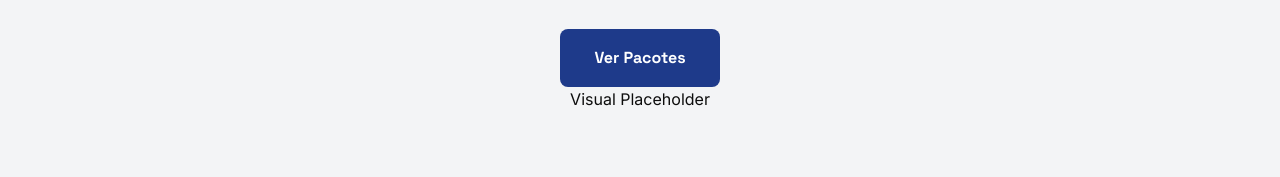
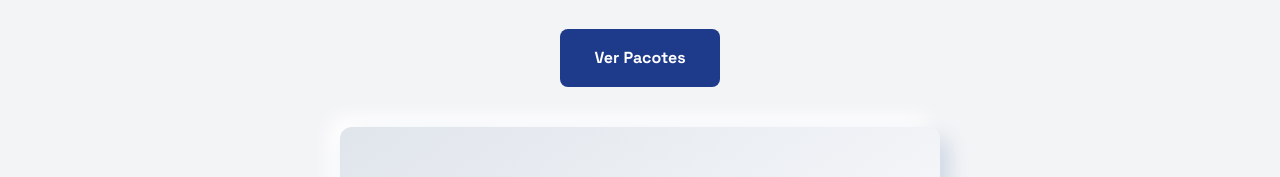
Before and after one commit to AbnadabyBonaparte/RevenueX.0, a plain HTML site: page index.html in a window 1280 px wide. Shown: the part 432-609 px from the top of the page. Drawn offline with Linux system fonts and the light colour scheme.

Commit message:
Update index.html

```diff
--- a/index.html
+++ b/index.html
@@ -344,7 +344,7 @@
             <h1>Ative agora o motor da sua empresa com os Pacotes X.0</h1>
             <p class="subheadline">Escolha um plano pronto ou crie o seu com total liberdade estratégica</p>
             <a href="#packages" class="btn btn-primary">Ver Pacotes</a>
-            <div class="https://res.cloudinary.com/dwizotx2l/image/upload/v1751561946/ChatGPT_Image_3_de_jul._de_2025_08_27_31_g8kqmp.png">Visual Placeholder</div>
+            <div class="visual-placeholder">Visual Placeholder</div>
         </div>
     </header>
 
```
